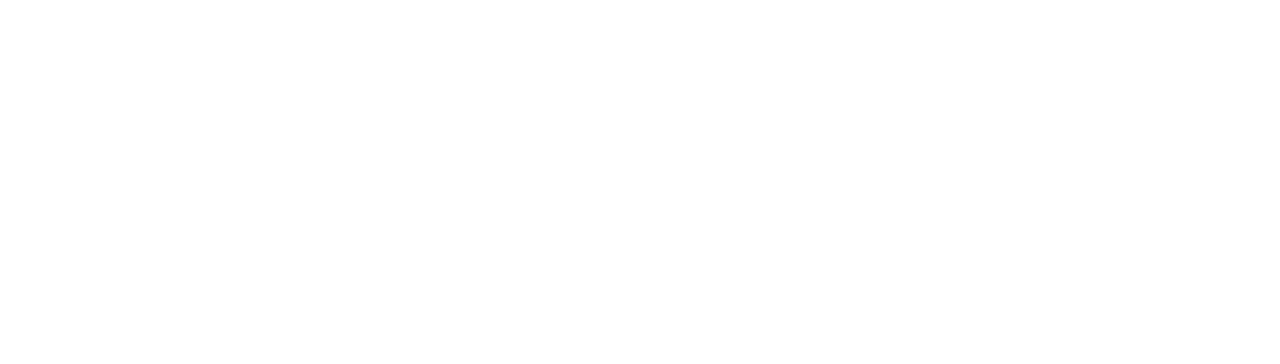
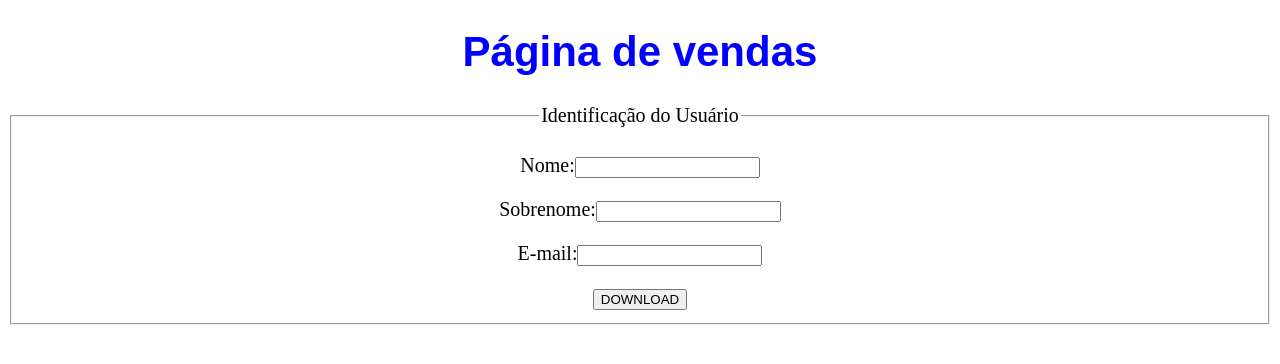
Before and after one commit to Alexis-Trainee/meu-primeiro-projeto, a plain HTML site: page index.html in a window 1280 px wide. Drawn offline with Linux system fonts and the light colour scheme.

Commit message:
Add page content and form for downloading the product

```diff
--- a/index.html
+++ b/index.html
@@ -1,12 +1,35 @@
 <!DOCTYPE html>
 <html lang="pt-br">
-<head>
+	<head>
+		<meta charset="utf-8">
+		<title>Página de vendas</title>
+		<style>
+h1{
+font-family: Arial;
+font-size: 42px;
+color: blue;
+text-align: center;}
 
-</head>
+form{
+font-size: 20px;
+text-align: center;
+}
+		</style>
+	</head>
+	<body>
+		<header id="cabecalho">
+		<div id="interface">
+	<h1>Página de vendas</h1>
+	<form method="post" id=fContato" action="mailto:alexysmcf@gmail.com">
+	<fieldset id="usuario"><legend>Identificação do Usuário</legend>
+		<p><label for="cNome">Nome:<input type="text" name=tNome"" id="cNome"/></p>
+			<p><label for="cSobreNome">Sobrenome:<input type="text" name=tSobreNome"" id="cSobreNome"/></p>
+				<p><label for="cmail">E-mail:<input type="email" name=tmail"" id="cmail"/></p>
+	<input type="submit" value="DOWNLOAD"/>
+	</fieldset>
+	</form>
 
-<body>
-
-</body>
-
-
+		</header>
+		</div>
+	</body>
 </html>
```
